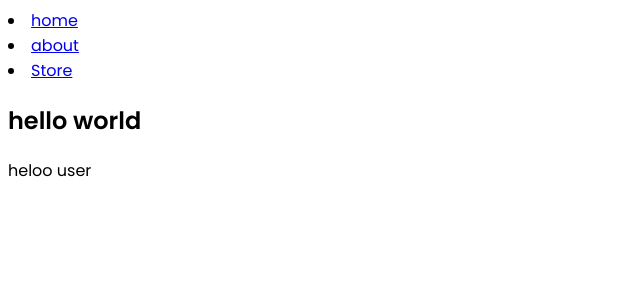
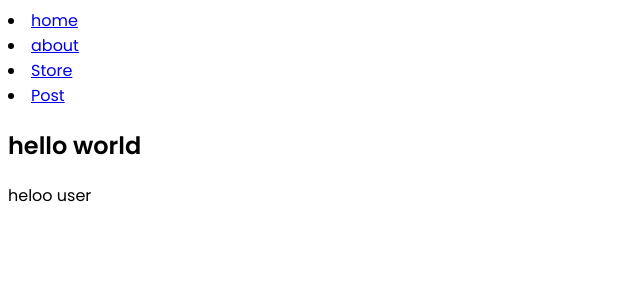
Before and after one commit to ivansanguezax/NextJsBases, a Next.js app: page / in a window 1280 px wide. Shown: the top 300 px of the page, without its empty margins (0-640 px from the left). Built offline with nearby package versions, Linux system fonts and the light colour scheme.

Commit message:
[012]-Suspense

```diff
--- a/app/post/page.jsx
+++ b/app/post/page.jsx
@@ -1,3 +1,4 @@
+
 
 import PostCard from "../../components/PostCard";
 
@@ -5,10 +6,11 @@ import PostCard from "../../components/PostCard";
 async function loadPost() {
   const res = await fetch("https://jsonplaceholder.typicode.com/posts");
   const data = await res.json();
+  await new Promise((resolve) => setTimeout(resolve, 5000));
   return data;
 }
 
-async function page() {
+async function PostPages() {
   const posts = await loadPost();
   console.log(posts);
   return (
@@ -20,4 +22,4 @@ async function page() {
   );
 }
 
-export default page;
+export default PostPages;
--- a/components/Navbar.jsx
+++ b/components/Navbar.jsx
@@ -19,6 +19,11 @@ function Navbar() {
             Store
           </Link>
         </li>
+        <li>
+          <Link href="/post">
+            Post
+          </Link>
+        </li>
       </nav>
   )
 }
```
Also changed, not shown: app/post/[id]/page.jsx (+9 -0 lines).
